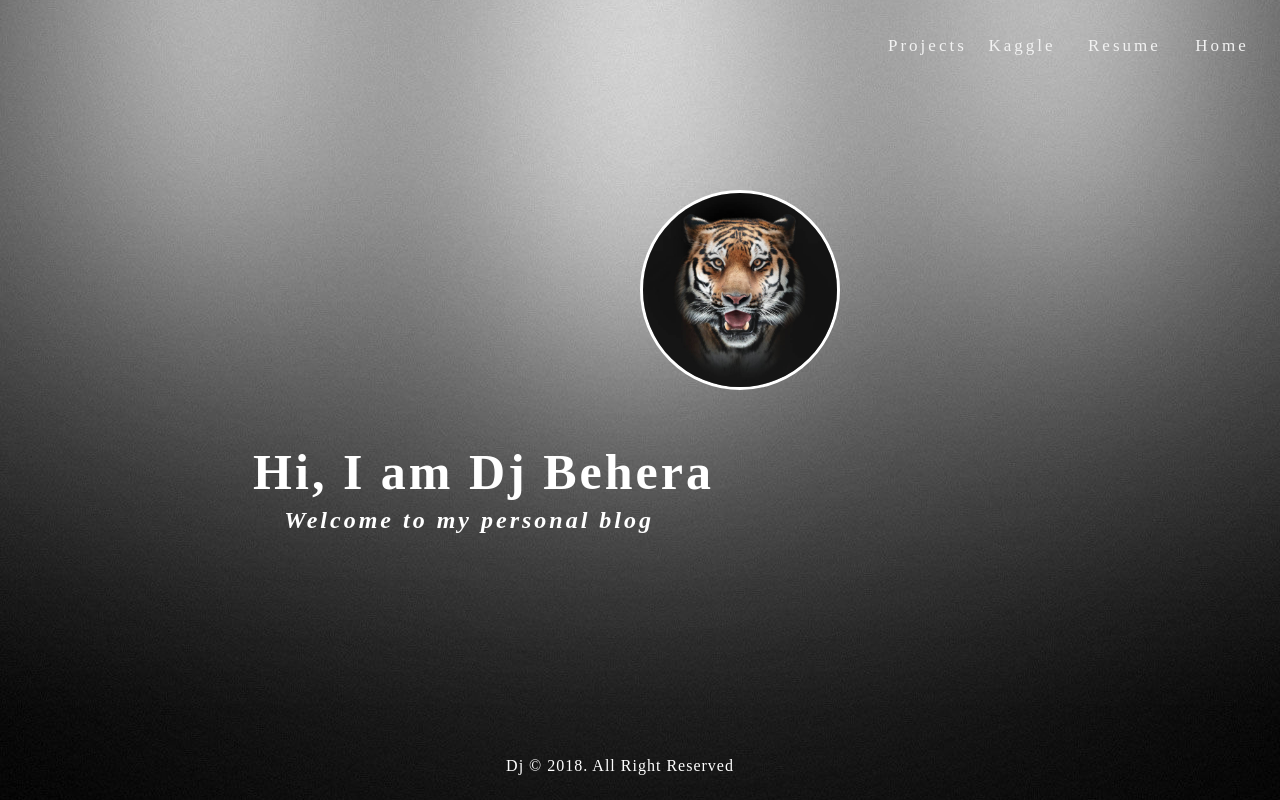
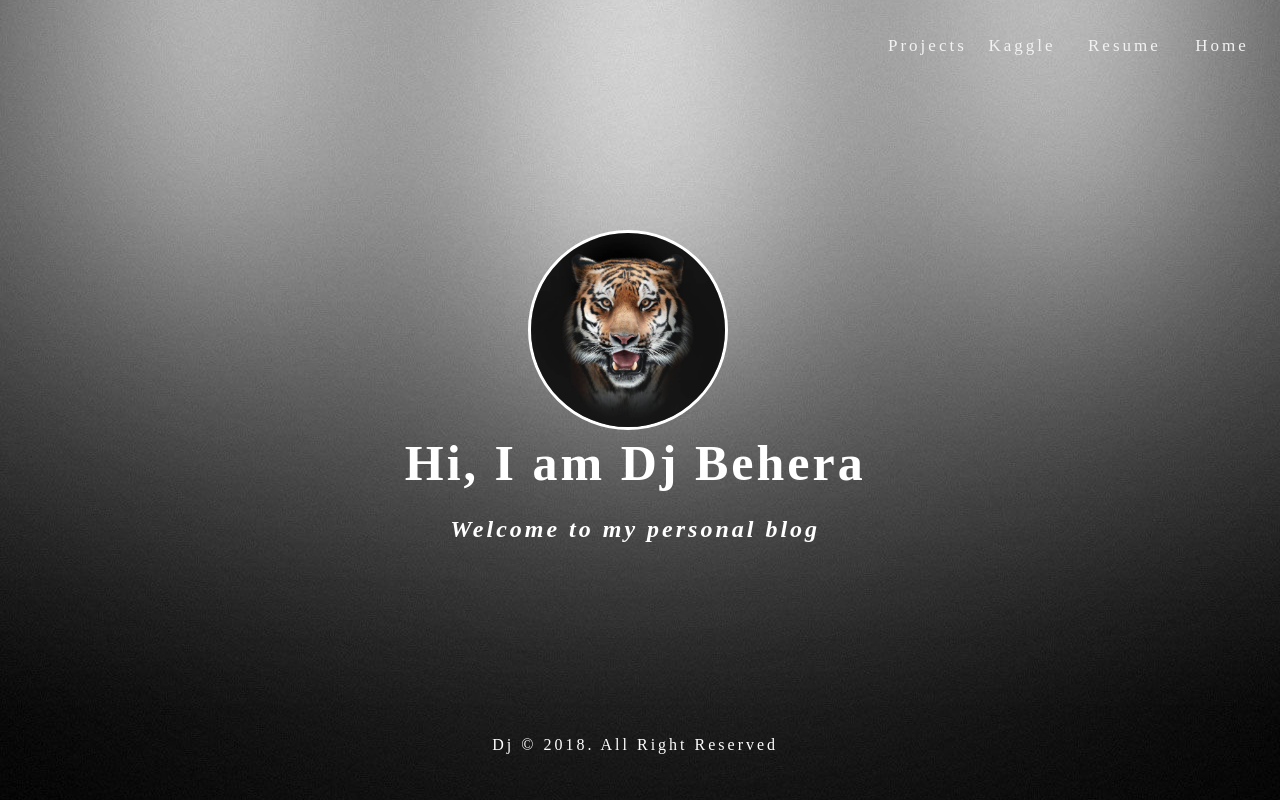
Before and after one commit to DjBehera/MyProject, a Django app: page /home/ in a window 1280 px wide. Run offline with Django 3.2, Linux system fonts and the light colour scheme.

Commit message:
HomePage modified for making the postion of images screen res independent

```diff
--- a/portfolio-master/portfolio-master/jobs/templates/jobs/home.html
+++ b/portfolio-master/portfolio-master/jobs/templates/jobs/home.html
@@ -23,37 +23,30 @@
 			.btn:hover {
 			opacity: 1;
 			}
-		.container{
+		.container_intro{
+			width: 98%;
 			position: absolute;
-			bottom: 220;
-			right: 520;
-			margin: 30px;
-			padding: 16px;
+			top: 50%;
 			text-align: center;
 			}
-		.container2{
+		.container_desc{
 			position: absolute;
-			bottom: 200;
-			right: 580;
-			margin: 30px;
-			padding: 16px;
+			top: 62%;
+			width: 98%;
 			text-align: center;			}
-		.container3{
+		.container_image{
 			position: absolute;
-			top: 150;
-			left: 600;
-			margin: 40px;
+			top: 50%;
+			left: 53%;
+			margin: -170px 0 0 -150px;
 			max-width: 400px;
 			letter-spacing: 1px;
 			}
-		.container4{
+		.container_footer{
 			position: absolute;
-			bottom: 5;
-			margin: 4px;
-			width: 95%;
-			letter-spacing: 1px;
+			top: 90%;
+			width: 98%;
 			text-align: center;
-			text-color: white;
 			}
 			input[type=text]{
 			width: 100%;
@@ -132,18 +125,19 @@
 	  </div>
   </div>
 </div>
-<div class="container3">
+
+<div class="container_image">
 	<img src="{% static 'tiger.jpg' %}" width=200 />
 </div>
-<div class="container">
+<div class="container_intro">
 	<h1 style="font-size:50px;"><b><font color="white">Hi, I am Dj Behera</font></b></h1>
 </div>
-<div class="container2">
+<div class="container_desc">
 	<h2><i><font color="white">Welcome to my personal blog</font></i></h2>
 </div>
- </script>
- <div class="container4">
+<div class="container_footer">
 	<p><font color="white">Dj © 2018. All Right Reserved</font></p>
- </div>
+</div>
+
 </body>
 </html>
```
